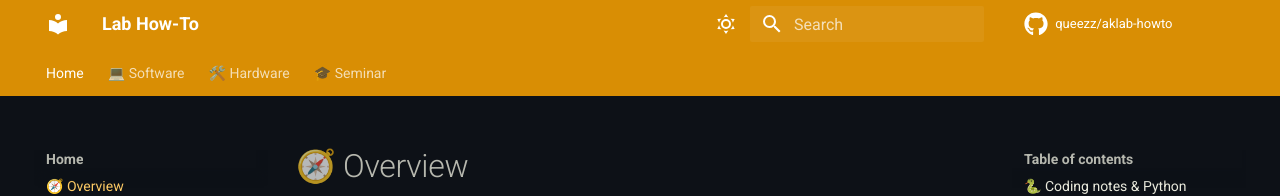
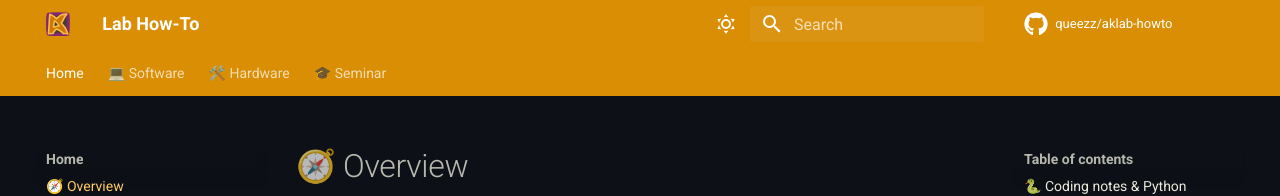
Before and after one commit to queezz/aklab-howto, an MkDocs documentation site: the page built from docs/index.md, in a window 1280 px wide. Shown: the top 196 px of the page. Built offline with MkDocs 1.6.1 and Material for MkDocs 9.7.7, drawn with Linux system fonts in a browser that asks for light colours; comment, search, counter and statistics services are not loaded.

Commit message:
upd[mkdocs, favicon]: updated logo and favicon

```diff
--- a/mkdocs.yml
+++ b/mkdocs.yml
@@ -3,6 +3,8 @@
 
 theme:
   name: material
+  logo: assets/favicon.svg
+  favicon: assets/favicon.svg
   icon:
     repo: fontawesome/brands/github
   features:
```
Also changed, not shown: docs/assets/favicon.svg (added).
